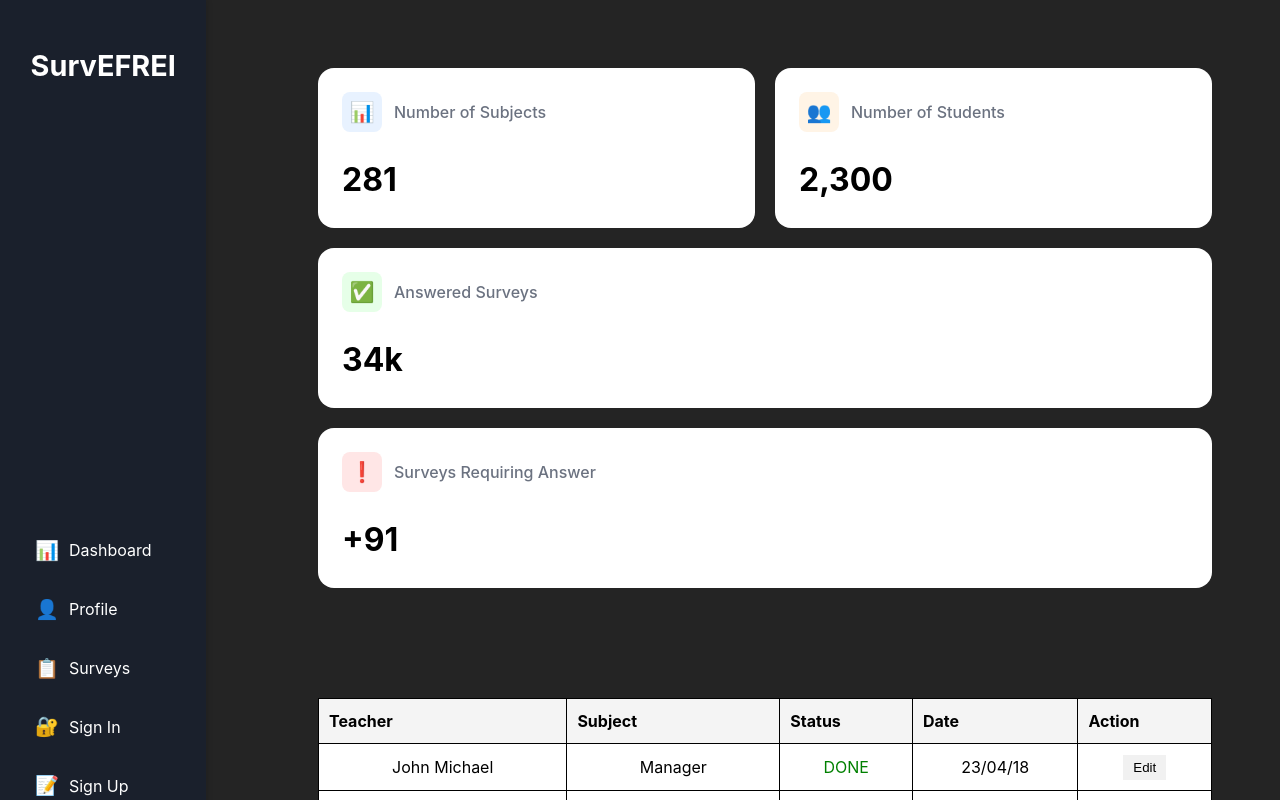
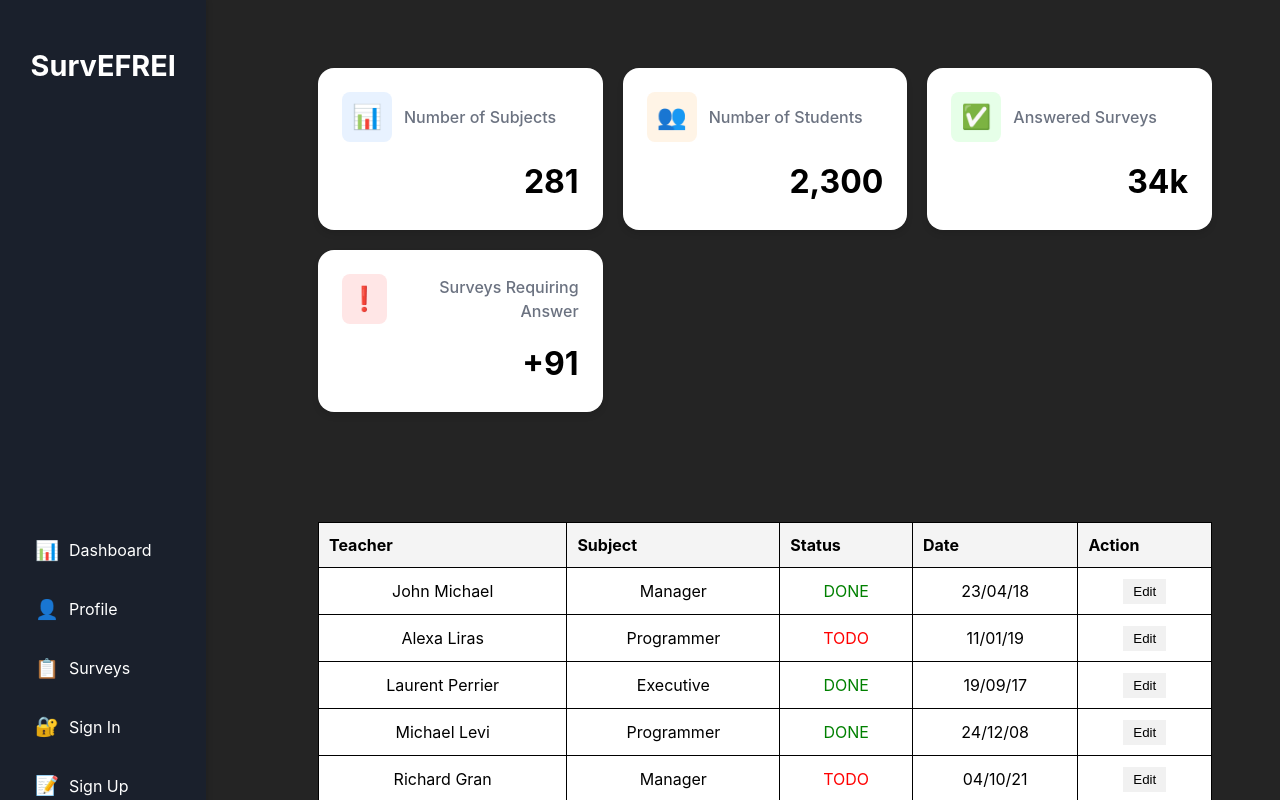
Before and after one commit to llanelli13/SurvEFREI_frontend, a React (Vite) app: page /home/dashboard in a window 1280 px wide. Shown: the top 800 px of the page. Built offline with nearby package versions, Linux system fonts and the light colour scheme.

Commit message:
Stats cards style

```diff
--- a/src/components/StatsCard.jsx
+++ b/src/components/StatsCard.jsx
@@ -4,12 +4,9 @@ import './styles/StatsCard.css';
 const StatsCards = () => {
   return (
     <div className="stats-container">
-      <div className="stats-row">
       <div className="stat-card">
         <div className="stat-header">
-            <div className="stat-icon bg-blue">
-              📊
-            </div>
+          <div className="stat-icon bg-blue">📊</div>
           <span className="stat-title">Number of Subjects</span>
         </div>
         <div className="stat-value">281</div>
@@ -17,9 +14,7 @@ const StatsCards = () => {
 
       <div className="stat-card">
         <div className="stat-header">
-            <div className="stat-icon bg-orange">
-              👥
-            </div>
+          <div className="stat-icon bg-orange">👥</div>
           <span className="stat-title">Number of Students</span>
         </div>
         <div className="stat-value">2,300</div>
@@ -27,25 +22,18 @@ const StatsCards = () => {
 
       <div className="stat-card">
         <div className="stat-header">
-            <div className="stat-icon bg-green">
-              ✅
-            </div>
+          <div className="stat-icon bg-green">✅</div>
           <span className="stat-title">Answered Surveys</span>
         </div>
         <div className="stat-value">34k</div>
       </div>
-      </div>
 
-      <div className="stats-row">
       <div className="stat-card">
         <div className="stat-header">
-            <div className="stat-icon bg-red">
-              ❗
-            </div>
+          <div className="stat-icon bg-red">❗</div>
           <span className="stat-title">Surveys Requiring Answer</span>
         </div>
         <div className="stat-value">+91</div>
-        </div>
       </div>
     </div>
   );
--- a/src/components/styles/StatsCard.css
+++ b/src/components/styles/StatsCard.css
@@ -1,57 +1,56 @@
+/* Conteneur principal */
 .stats-container {
-  display: flex;
-  flex-direction: column;
-  gap: 20px;
+  display: grid;
+  grid-template-columns: repeat(auto-fit, minmax(250px, 1fr)); /* Adapte les colonnes à l'écran */
+  gap: 20px; /* Espacement entre les cartes */
   padding: 20px;
 }
 
-.stats-row {
-  display: flex;
-  gap: 20px;
-  flex-wrap: wrap;
-}
-
-.stats-row:first-child {
-  justify-content: space-between;
-}
-
+/* Style des cartes */
 .stat-card {
   background: white;
   border-radius: 16px;
   padding: 24px;
-  min-width: 280px;
-  flex: 1;
+  box-shadow: 0 4px 6px rgba(0, 0, 0, 0.1);
+  display: flex;
+  flex-direction: column;
+  justify-content: space-between;
+  text-align: right;
 }
 
+/* Header de la carte */
 .stat-header {
   display: flex;
   align-items: center;
   gap: 12px;
-  margin-bottom: 24px;
+  margin-bottom: 16px;
 }
 
+/* Icône */
 .stat-icon {
-  width: 40px;
-  height: 40px;
+  width: 50px;
+  height: 50px;
   border-radius: 8px;
   display: flex;
   align-items: center;
   justify-content: center;
-  font-size: 20px;
+  font-size: 24px;
 }
 
+/* Titre */
 .stat-title {
+  font-size: 16px;
   color: #6B7280;
-  font-size: 16px;
   font-weight: 500;
 }
 
+/* Valeur */
 .stat-value {
   font-size: 32px;
   font-weight: bold;
 }
 
-/* Icon background colors matching the image */
+/* Couleurs d'arrière-plan des icônes */
 .bg-blue {
   background-color: #e8f2ff;
 }
@@ -68,13 +67,9 @@
   background-color: #ffe6e6;
 }
 
-/* Responsive design */
-@media (max-width: 1024px) {
-  .stats-row {
-    flex-direction: column;
-  }
-
+/* Responsive */
+@media (max-width: 768px) {
   .stat-card {
-    width: 100%;
+    width: 100%; /* S'assure que les cartes occupent toute la largeur en mobile */
   }
 }
```
Lines whose indentation alone changed are shown as unchanged.
